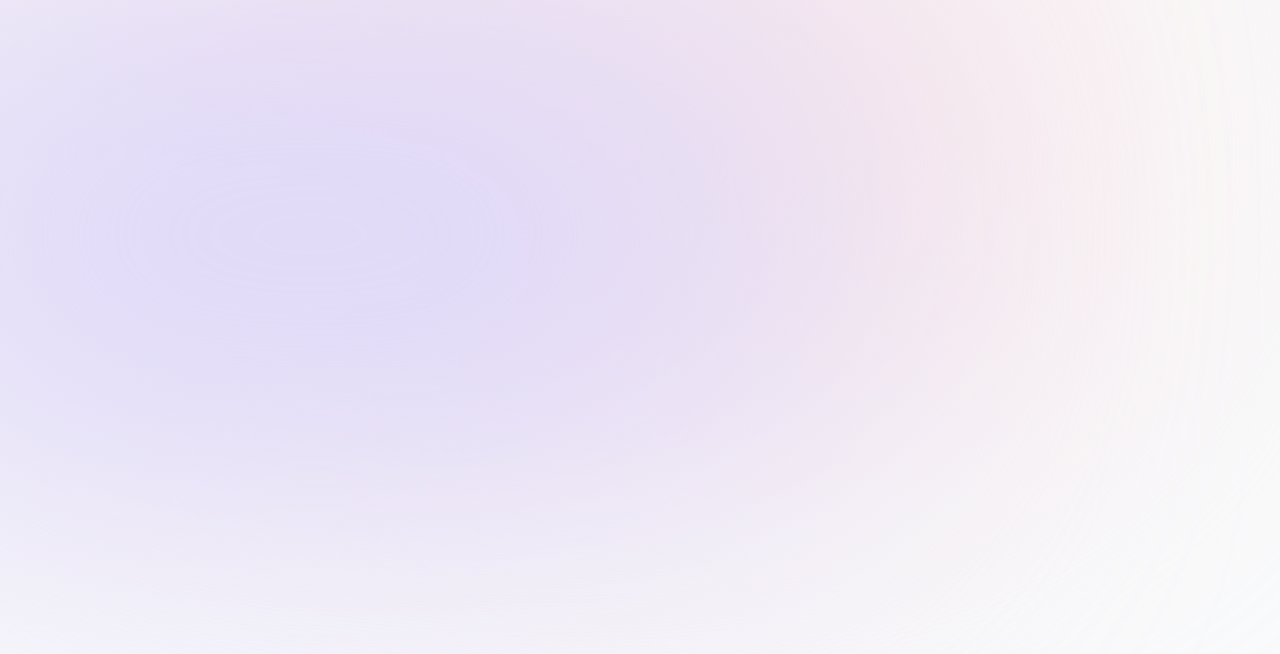
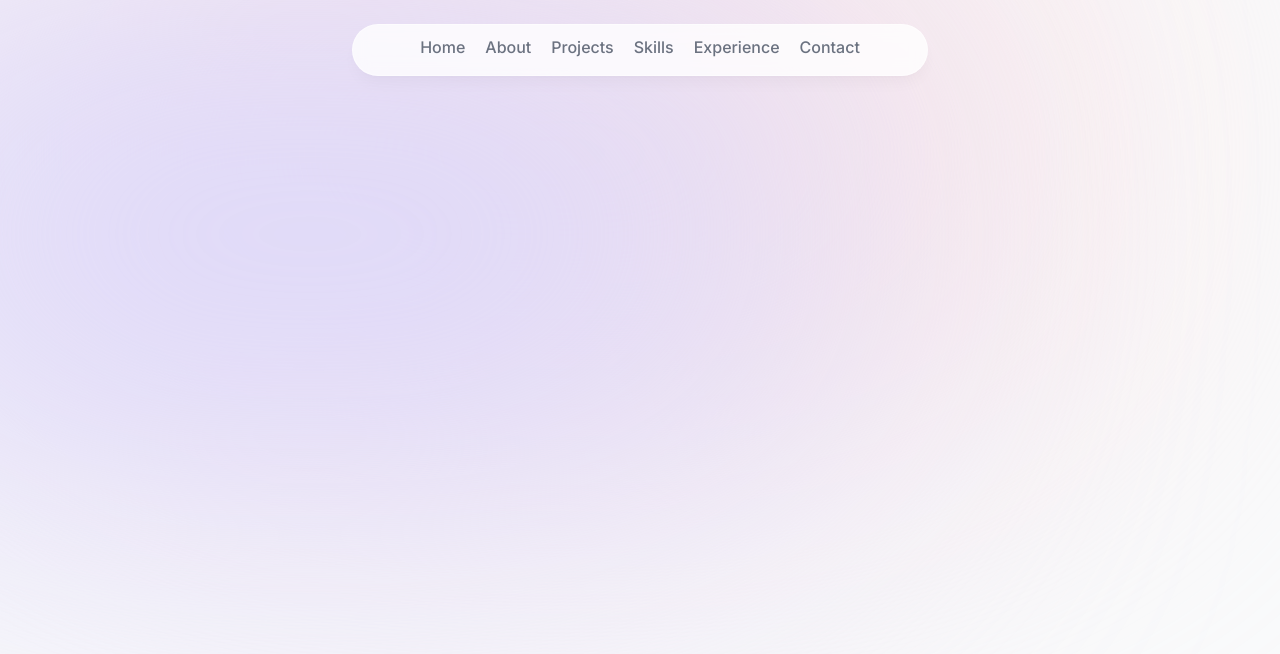
Before and after one commit to sudiptakdas/portfolio-website, a Next.js app: page / in a window 1280 px wide. Shown: the top 654 px of the page. Built offline with nearby package versions, Linux system fonts and the light colour scheme.

Commit message:
main:Added header

```diff
--- a/app/layout.tsx
+++ b/app/layout.tsx
@@ -1,6 +1,7 @@
 import type { Metadata } from 'next';
 import { Inter } from 'next/font/google';
 import './globals.css';
+import Header from '@/components/header';
 
 const inter = Inter({ subsets: ['latin'] });
 
@@ -21,6 +22,7 @@ export default function RootLayout({
       >
         <div className='bg-[#fbe2e3] absolute top-[-6rem] -z-10 right-[11rem] h-[31.25rem] w-[31.25rem] rounded-full blur-[10rem] sm:w-[68.75rem] dark:bg-[#946263]'></div>
         <div className='bg-[#dbd7fb] absolute top-[-1rem] -z-10 left-[-35rem] h-[31.25rem] w-[50rem] rounded-full blur-[10rem] sm:w-[68.75rem] md:left-[-33rem] lg:left-[-28rem] xl:left-[-15rem] 2xl:left-[-5rem] dark:bg-[#676394]'></div>
+        <Header />
         {children}
       </body>
     </html>
--- /dev/null
+++ b/components/header.tsx
@@ -0,0 +1,39 @@
+'use client';
+
+import React from 'react';
+import { motion } from 'framer-motion';
+import { links } from '@/lib/data';
+import Link from 'next/link';
+
+export default function Header() {
+  return (
+    <header className=' z-[999] relative'>
+      <motion.div
+        className='fixed top-0 left-1/2 h-[4.5rem] w-full rounded-none border border-white border-opacity-40
+        bg-white bg-opacity-80 shadow-lg shadow-black/[0.03] backdrop-blur-[0.5rem] sm:top-6 sm:h-[3.25rem]
+        sm:w-[36rem] sm:rounded-full dark:bg-gray-950 dark:border-black/40 dark:bg-opacity-75'
+        initial={{ y: -100, x: '-50%', opacity: 0 }}
+        animate={{ y: 0, x: '-50%', opacity: 1 }}
+      ></motion.div>
+      <nav
+        className=' flex fixed top-[0.15rem] left-1/2 h-12 -translate-x-1/2 py-2 sm:top-[1.7rem] sm:h-[initial]
+      sm:py-0'
+      >
+        <ul className=' flex w-[22rem] flex-wrap mt-2 gap-y-1 justify-center items-center sm:w-[initial] sm:flex-nowrap sm:gap-5'>
+          {links.map((link) => (
+            <motion.li
+              className='h-3/4 flex items-center justify-center relative text-gray-500 font-medium hover:text-gray-950'
+              key={link.hash}
+              initial={{ y: -100, opacity: 0 }}
+              animate={{ y: 0, opacity: 1 }}
+            >
+              <Link key={link.hash} href={link.hash}>
+                {link.name}
+              </Link>
+            </motion.li>
+          ))}
+        </ul>
+      </nav>
+    </header>
+  );
+}
--- a/package.json
+++ b/package.json
@@ -9,6 +9,7 @@
     "lint": "next lint"
   },
   "dependencies": {
+    "framer-motion": "^11.0.3",
     "next": "14.1.0",
     "react": "^18",
     "react-dom": "^18",
```
Also changed, not shown: 1 other file (tests, documents, lock files or other folders).
